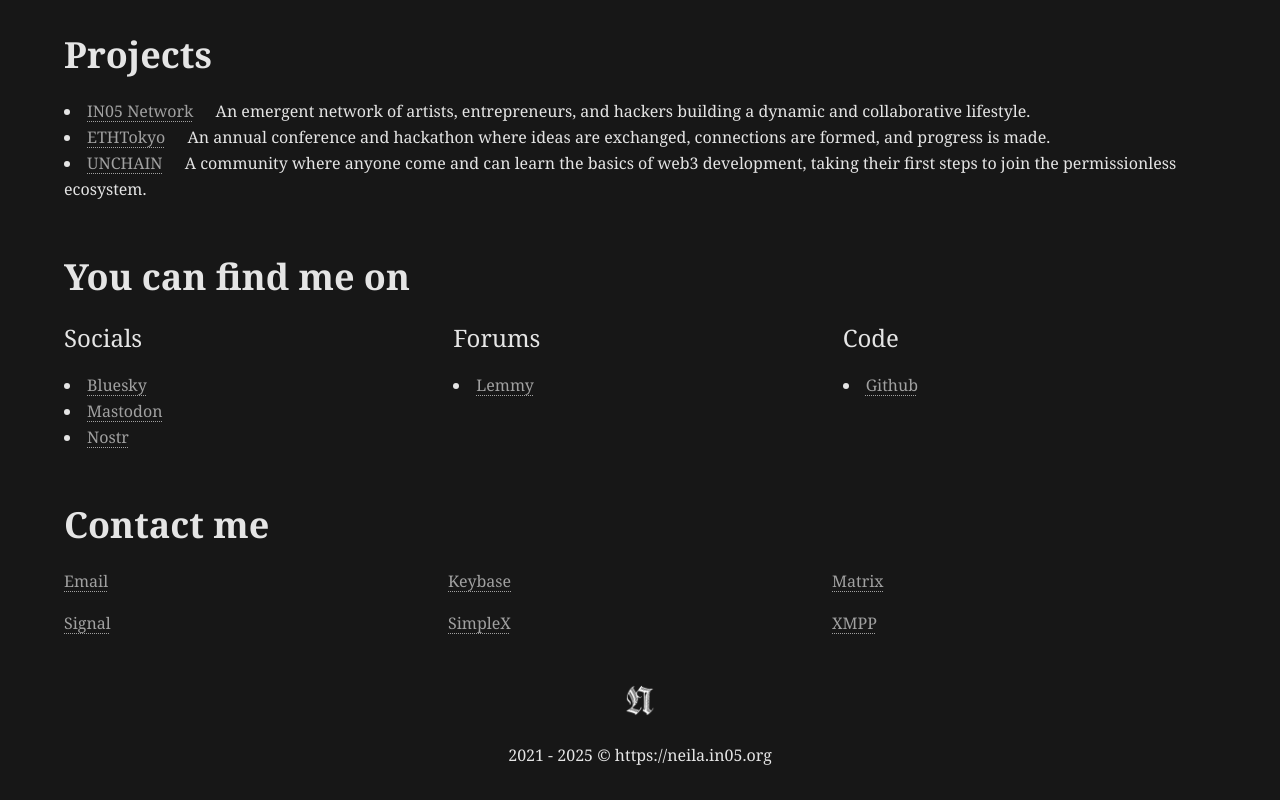
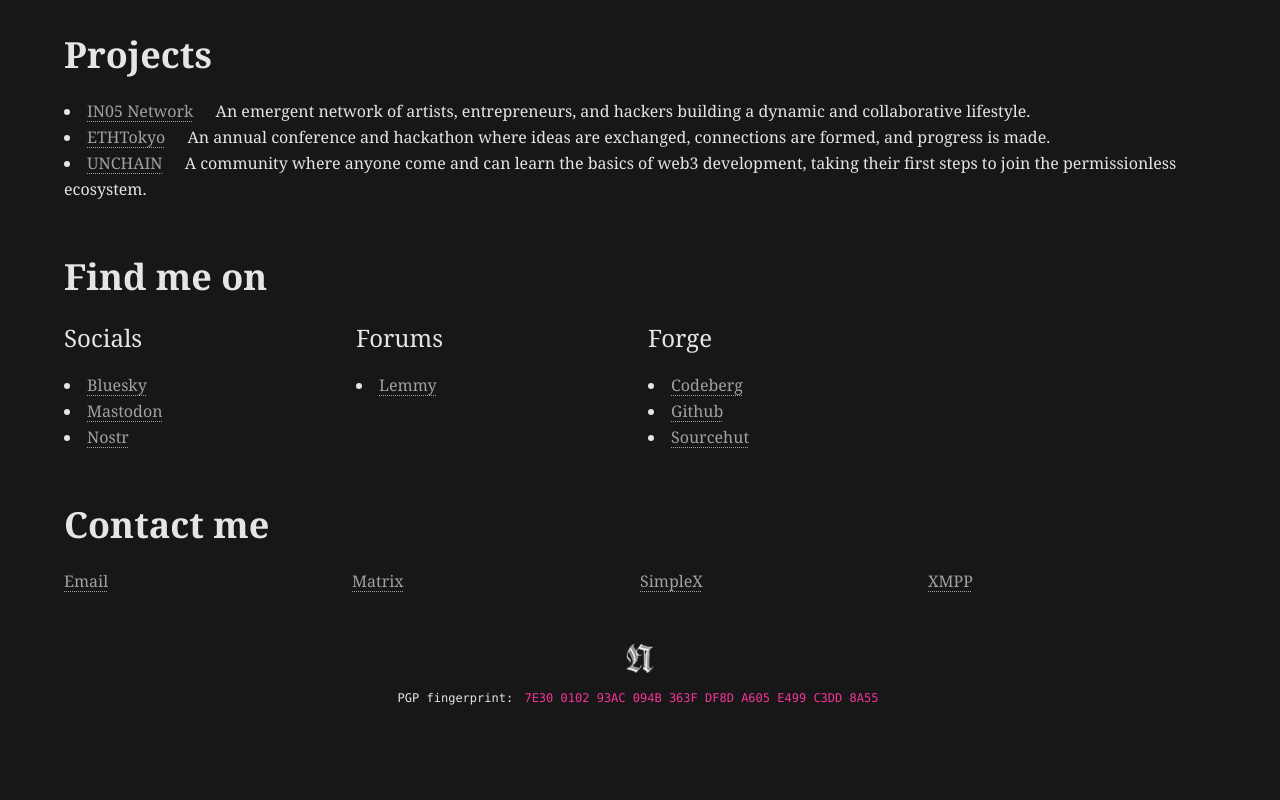
Before and after one commit to neila/neila.github.io, a Next.js app: page /me in a window 1280 px wide. Shown: the part 679-1479 px from the top of the page. After the commit the page ends 1417 px from the top, so only its background shows below. Built offline with nearby package versions, Linux system fonts and the light colour scheme.

Commit message:
add pubkey to footer etc

```diff
--- a/src/components/Footer/index.tsx
+++ b/src/components/Footer/index.tsx
@@ -2,17 +2,22 @@ const Footer = () => {
   const currentYear = new Date().getFullYear();
 
   return (
-    <footer className="py-4">
-      <p className="text-center text-1">
-        <img
-          src="/images/alphabet_n.png"
-          alt="N"
-          className="mx-auto block h-8 w-8"
-        />{' '}
-        <br />{' '}
-        <span className="text-center block">
-          2021 - {currentYear} &copy; https://neila.in05.org
-        </span>
+    <footer className="py-4 text-center text-sm">
+      <p>
+        <img src="/images/alphabet_n.png" alt="N" className="mx-auto h-8 w-8" />
+      </p>
+      <p className="font-mono text-xs">
+        PGP fingerprint:{' '}
+        <a
+          href="https://keybase.io/neila/pgp_keys.asc"
+          target="_blank"
+          rel="noreferrer"
+          className="no-underline hover:underline"
+        >
+          <code className="font-thin text-pink-500">
+            7E30 0102 93AC 094B 363F DF8D A605 E499 C3DD 8A55
+          </code>
+        </a>
       </p>
     </footer>
   );
--- a/src/components/atoms/links/LinkWithIcon.tsx
+++ b/src/components/atoms/links/LinkWithIcon.tsx
@@ -1,4 +1,8 @@
-export const LinkWithIcon = (props: { url: string; text: string }) => {
+export const LinkWithIcon = (props: {
+  url: string;
+  text: string;
+  rel?: string;
+}) => {
   let internal = false;
   const style =
     'bg-[image:var(--favicon-url)] bg-right bg-no-repeat pr-[18px] inline-block bg-contain filter hover:grayscale';
@@ -22,7 +26,7 @@ export const LinkWithIcon = (props: { url: string; text: string }) => {
       <a
         href={props.url}
         target={internal ? '' : '_blank'}
-        rel="noreferrer"
+        rel={props.rel ?? 'noreferrer'}
         className={style}
         style={
           {
--- a/src/pages/index.tsx
+++ b/src/pages/index.tsx
@@ -27,9 +27,16 @@ const HomePage: NextPage = () => {
             />
             .
           </p>
+          <br />
+          <p>
+            October 2016 -{' '}
+            {new Date().toLocaleDateString('en-US', {
+              year: 'numeric',
+              month: 'long',
+            })}
+          </p>
         </div>
       </BaseLayout>
-      {/* <a rel="me" href="https://social.tchncs.de/@neila">Mastodon</a> */}
     </>
   );
 };
--- a/src/pages/me/index.tsx
+++ b/src/pages/me/index.tsx
@@ -122,8 +122,8 @@ const DonateToAddresses = () => {
 const Websites = () => {
   return (
     <section id="websites" className="py-4">
-      <h1>You can find me on</h1>
-      <div className="grid grid-cols-3 gap-4">
+      <h1>Find me on</h1>
+      <div className="grid grid-cols-1 tablet:grid-cols-2 laptop:grid-cols-3 desktop:grid-cols-4 gap-4">
         <ul>
           <h4>Socials</h4>
           <li>
@@ -136,6 +136,7 @@ const Websites = () => {
             <LinkWithIcon
               url="https://social.tchncs.de/@neila"
               text="Mastodon"
+              rel="me"
             />
           </li>
           <li>
@@ -152,9 +153,15 @@ const Websites = () => {
           </li>
         </ul>
         <ul>
-          <h4>Code</h4>
+          <h4>Forge</h4>
+          <li>
+            <LinkWithIcon url="https://codeberg.org/neila" text="Codeberg" />
+          </li>
           <li>
             <LinkWithIcon url="https://github.com/neila" text="Github" />
+          </li>
+          <li>
+            <LinkWithIcon url="https://sr.ht/~neila/" text="Sourcehut" />
           </li>
         </ul>
       </div>
@@ -197,7 +204,7 @@ const Contact = () => {
   return (
     <section id="contact" className="py-4">
       <h1>Contact me</h1>
-      <div className="grid grid-flow-row grid-cols-2 tablet:grid-cols-3">
+      <div className="grid grid-flow-row grid-cols-2 tablet:grid-cols-3 laptop:grid-cols-4">
         <div id="liame">
           <p>
             <LinkWithIcon
@@ -206,25 +213,11 @@ const Contact = () => {
             />
           </p>
         </div>
-        <div id="esabyek">
-          <p>
-            <LinkWithIcon url="https://keybase.io/neila" text="Keybase" />
-          </p>
-        </div>
         <div id="xirtam">
           <p>
             <LinkWithIcon
               url={`https://matrix.to/#/${process.env.NEXT_PUBLIC_MATRIX}`}
               text="Matrix"
-            />
-          </p>
-        </div>
-        <div id="langis">
-          <p>
-            <LinkWithIcon
-              // url="https://envs.sh/2_V"
-              url={`https://signal.me/#eu/${process.env.NEXT_PUBLIC_SIGNAL}`}
-              text="Signal"
             />
           </p>
         </div>
```
